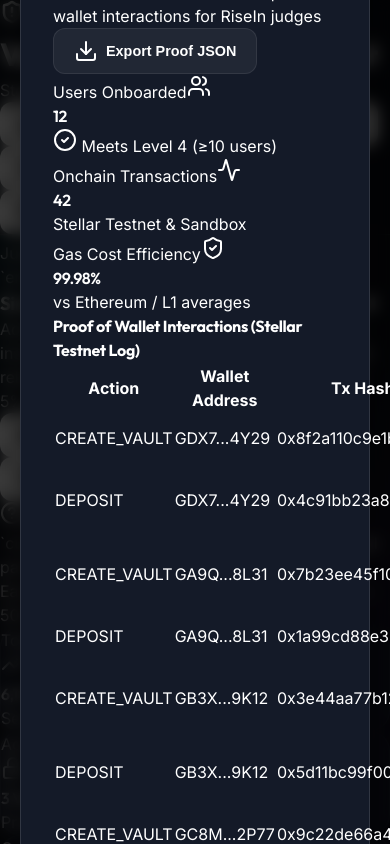
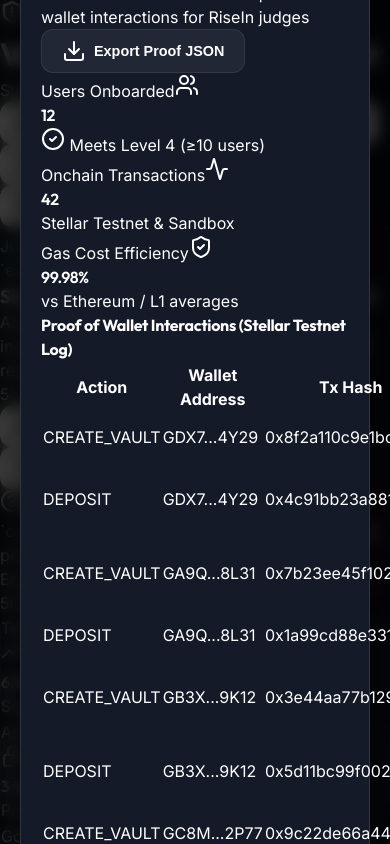
Before and after one commit to rahul7686/StellarVault, a React (Vite) app in the folder frontend/: page / in a window 390 px wide. Both pictures are taken after a click on the button "Validation & Proofs". Shown: the top 844 px of the page. Built offline with nearby package versions, Linux system fonts and the light colour scheme.

Commit message:
style(frontend): refine glassmorphic design system with HSL neon borders and accessible contrast

```diff
--- a/frontend/src/index.css
+++ b/frontend/src/index.css
@@ -240,3 +240,29 @@
 ::-webkit-scrollbar-thumb:hover {
   background: rgba(255, 255, 255, 0.25);
 }
+
+@keyframes slideUp {
+  from {
+    transform: translateY(20px);
+    opacity: 0;
+  }
+  to {
+    transform: translateY(0);
+    opacity: 1;
+  }
+}
+
+.animate-slideUp {
+  animation: slideUp 0.3s cubic-bezier(0.16, 1, 0.3, 1) forwards;
+}
+
+/* Touch optimization for mobile buttons and table rows */
+@media (max-width: 640px) {
+  .btn {
+    padding-top: 0.55rem;
+    padding-bottom: 0.55rem;
+  }
+  .modal-content {
+    padding: 20px;
+  }
+}
```
